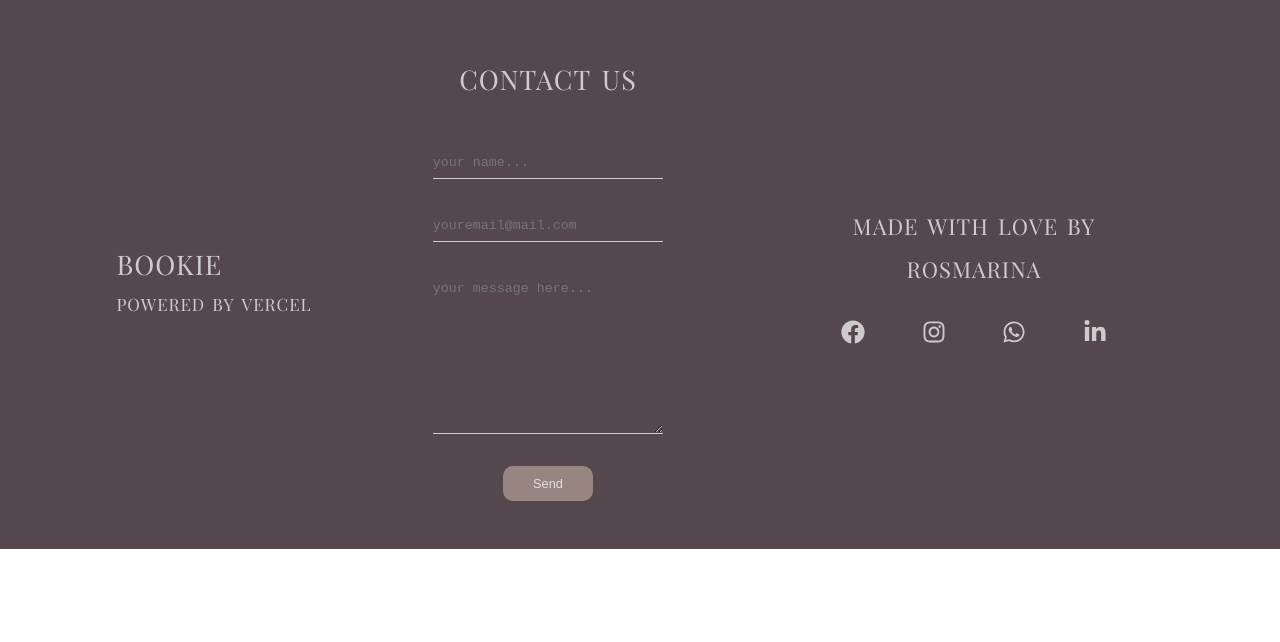
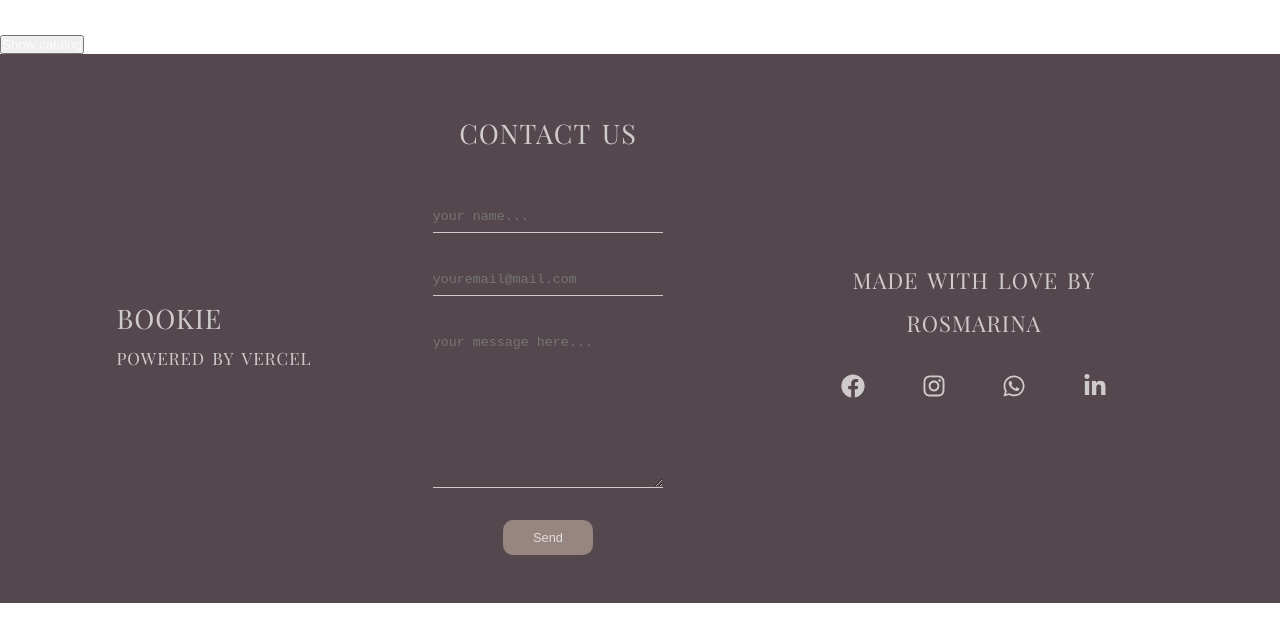
Before and after one commit to Ljusaj123/Bookie, a Next.js app: page /home in a window 1280 px wide. Shown: the top 642 px of the page. Built offline with nearby package versions, Linux system fonts and the light colour scheme.

Commit message:
uključena komponenta Showcatalog

```diff
--- a/pages/home.js
+++ b/pages/home.js
@@ -1,9 +1,11 @@
 import React from 'react'
 import Footer from '../modules/footer';
+import ShowCatalog from '../modules/showcatalog';
 
 const Home = () => {
     return (
         <div>
+            <ShowCatalog />
             <Footer />
 
         </div>
```
